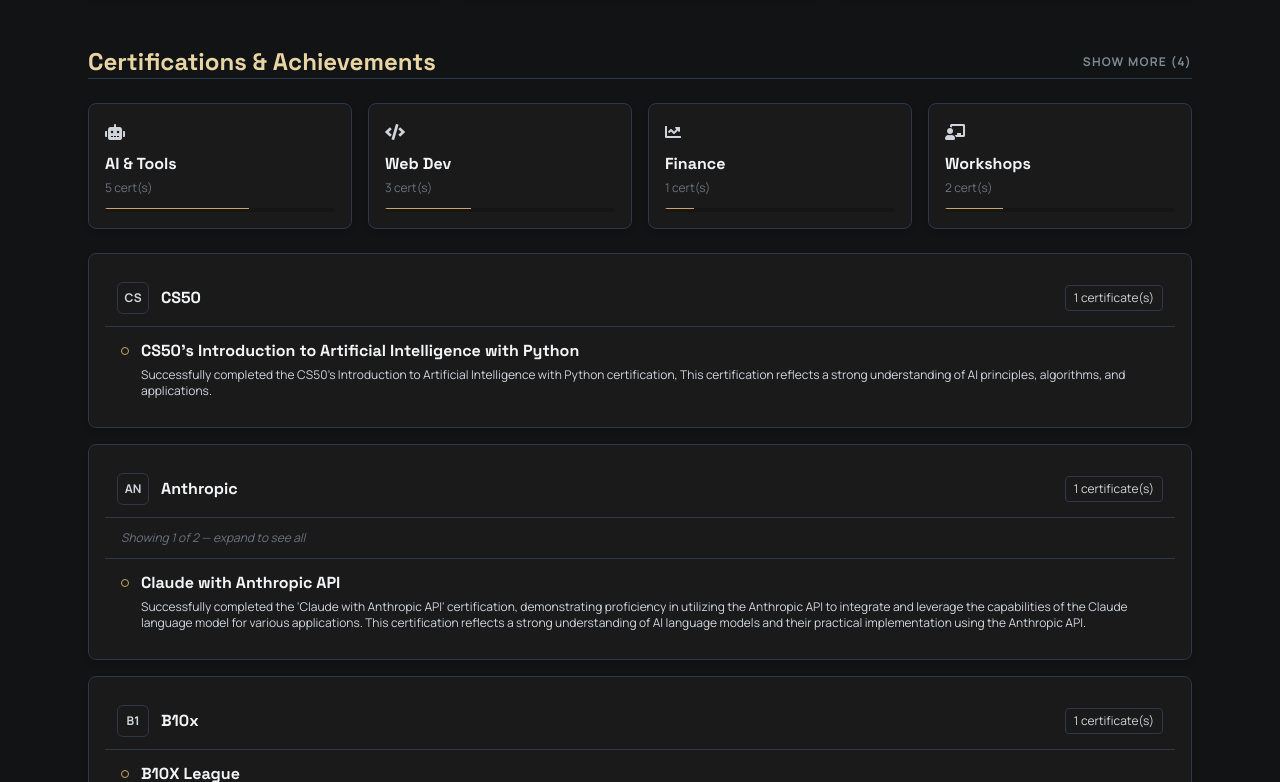
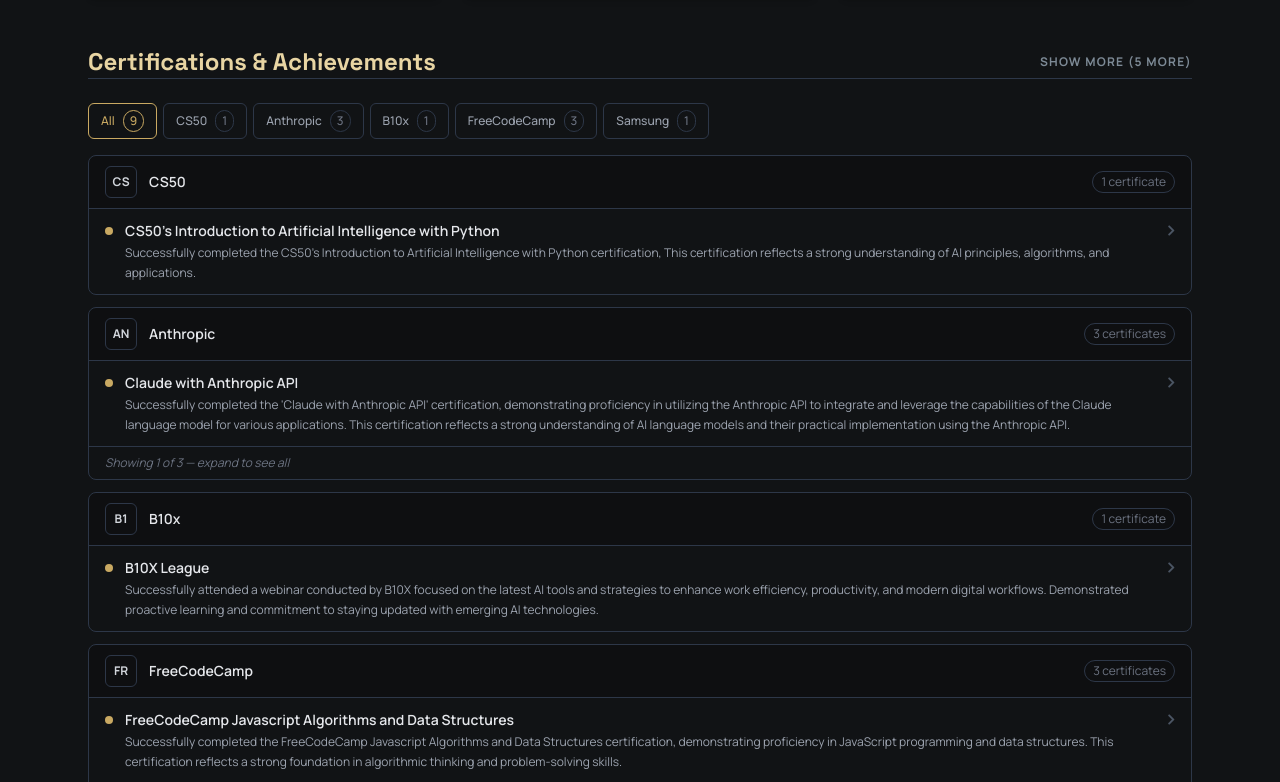
Before and after one commit to DanielDeshmukh/Portfolio, a React (Vite) app in the folder frontend/: page / in a window 1280 px wide. Shown: the part 1578-2360 px from the top of the page. Built offline with nearby package versions, Linux system fonts and the light colour scheme.

Commit message:
add latest certificate

```diff
--- a/frontend/public/data/certificates.json
+++ b/frontend/public/data/certificates.json
@@ -25,6 +25,12 @@
       "description": "Successfully completed the FreeCodeCamp Javascript Algorithms and Data Structures certification, demonstrating proficiency in JavaScript programming and data structures. This certification reflects a strong foundation in algorithmic thinking and problem-solving skills."
     },
     {
+      "id": "anthropic",
+      "name": "Introduction to Agent Skills",
+      "file": "images/certificate-claude-introduction-to-agent-skills.jpg",
+      "description": "Successfully completed the 'Introduction to Agent Skills' certification, demonstrating a strong understanding of the fundamental skills required for building and deploying AI agents skills. This certification reflects proficiency in designing, developing, and implementing agent skills."
+    },
+    {
       "id": "samsung",
       "name": "Samsung Innovation",
       "file": "images/certificate-samsung.png",
--- a/frontend/src/components/Certifications.jsx
+++ b/frontend/src/components/Certifications.jsx
@@ -14,6 +14,7 @@
   const [certificates, setCertificates] = useState([])
   const [selectedCert, setSelectedCert] = useState(null)
   const [showAll, setShowAll] = useState(false)
+  const [activeTab, setActiveTab] = useState('all')
 
   useEffect(() => {
     loadCertificates().then(data => setCertificates(data.certificates || []))
@@ -21,27 +22,20 @@
 
   if (certificates.length === 0) return null
 
-  const DOMAIN_MAP = {
-    "AI & Tools": {
-      icon: "fas fa-robot",
-      ids: ["anthropic", "CS50", "samsung", "b10x"]
-    },
-    "Web Dev": {
-      icon: "fas fa-code",
-      ids: ["freeCodeCamp"]
-    },
-    "Finance": {
-      icon: "fas fa-chart-line",
-      ids: ["b10x"]
-    },
-    "Workshops": {
-      icon: "fas fa-chalkboard-teacher",
-      ids: ["samsung", "b10x"]
-    }
-  }
+  const tabList = [
+    { id: 'all', label: 'All' },
+    ...Array.from(new Set(certificates.map(c => c.id))).map(id => ({
+      id,
+      label: id.charAt(0).toUpperCase() + id.slice(1)
+    }))
+  ]
 
-  const visibleCertificates = showAll ? certificates : certificates.slice(0, 4)
-  const groupedCerts = visibleCertificates.reduce((acc, cert) => {
+  const sliced = showAll ? certificates : certificates.slice(0, 4)
+  const visibleCertificates = activeTab === 'all'
+    ? sliced
+    : sliced.filter(c => c.id === activeTab)
+  const hiddenCount = certificates.length - 4
+  const grouped = visibleCertificates.reduce((acc, cert) => {
     if (!acc[cert.id]) acc[cert.id] = []
     acc[cert.id].push(cert)
     return acc
@@ -56,87 +50,92 @@
             onClick={() => setShowAll(!showAll)}
             className="text-xs font-bold uppercase tracking-widest text-accent hover:text-primary transition-colors"
           >
-            {showAll ? 'Show Less' : `Show More (${certificates.length - 4})`}
+            {showAll ? 'Show Less' : `Show More (${hiddenCount} more)`}
           </button>
         )}
       </div>
       <hr className="border-slate mb-6" />
 
-      <div className="grid grid-cols-2 md:grid-cols-4 gap-4">
-        {Object.entries(DOMAIN_MAP).map(([domain, config]) => {
-          const domainCount = certificates.filter(cert => config.ids.includes(cert.id)).length
-          const progressSegments = Math.min(domainCount, certificates.length)
+      <div className="flex flex-wrap gap-1.5 mt-4 mb-4">
+        {tabList.map(tab => {
+          const totalCount = tab.id === 'all'
+            ? certificates.length
+            : certificates.filter(c => c.id === tab.id).length
+
+          const isActive = activeTab === tab.id
 
           return (
-            <div key={domain} tabIndex={0} className="card p-3 border border-slate focus-visible:outline focus-visible:outline-1">
-              <i className={`${config.icon} text-base text-gray-300`}></i>
-              <h3 className="font-heading text-base font-semibold mt-2">{domain}</h3>
-              <p className="text-xs text-gray-500 mt-1">{domainCount} cert(s)</p>
-              <div className="mt-3 h-1 bg-black/20 rounded overflow-hidden">
-                {progressSegments === 0 ? (
-                  <div className="h-full w-1 border-t border-primary" />
-                ) : (
-                  <div className="h-full flex">
-                    {certificates.map((cert, index) => (
-                      <div
-                        key={`${domain}-${cert.id}-${index}`}
-                        className={`h-full flex-1 ${index < progressSegments ? 'border-t border-primary' : ''}`}
-                      />
-                    ))}
-                  </div>
-                )}
-              </div>
-            </div>
+            <button
+              key={tab.id}
+              onClick={() => setActiveTab(tab.id)}
+              className={`inline-flex items-center gap-2 px-3 py-1.5 rounded-md border text-xs font-medium transition-colors
+                ${isActive
+                  ? 'border-primary text-primary bg-transparent'
+                  : 'border-slate text-gray-400 hover:border-gray-500 hover:text-gray-300 bg-transparent'
+                }`}
+            >
+              {tab.label}
+              <span className={`text-xs px-1.5 py-0.5 rounded-full border
+                ${isActive
+                  ? 'border-primary text-primary'
+                  : 'border-slate text-gray-500'
+                }`}
+              >
+                {totalCount}
+              </span>
+            </button>
           )
         })}
       </div>
 
-      <div className="mt-6 grid gap-4">
-        {Object.entries(groupedCerts).map(([id, groupCertificates]) => {
-          const totalGroupCount = certificates.filter(cert => cert.id === id).length
-          const isPartialGroup = !showAll && groupCertificates.length < totalGroupCount
+      <div className="flex flex-col gap-3 mt-2">
+        {Object.entries(grouped).map(([id, certs]) => {
+          const totalInGroup = certificates.filter(c => c.id === id).length
+          const isPartial = certs.length < totalInGroup && !showAll
 
           return (
-            <div
-              key={id}
-              className="card border border-slate rounded-lg"
-            >
-              <div className="flex items-center gap-3 border-b border-slate p-3">
-                <div className="w-8 h-8 flex items-center justify-center border border-slate rounded-md p-2 text-xs font-bold uppercase text-gray-300">
-                  {id.slice(0, 2).toUpperCase()}
+            <div key={id} className="border border-slate rounded-lg overflow-hidden">
+              {activeTab === 'all' && (
+                <div className="flex items-center gap-3 px-4 py-2.5 border-b border-slate bg-black/20">
+                  <div className="w-8 h-8 rounded-md border border-slate flex items-center justify-center text-xs font-bold text-gray-300 uppercase flex-shrink-0">
+                    {id.slice(0, 2)}
                   </div>
-                <h3 className="font-heading text-base font-semibold">
-                  {id.charAt(0).toUpperCase() + id.slice(1)}
-                </h3>
-                <div className="ml-auto border border-slate rounded px-2 py-1 text-xs text-gray-300">
-                  {groupCertificates.length} certificate(s)
+                  <span className="text-sm font-semibold text-gray-200 capitalize flex-1">
+                    {id}
+                  </span>
+                  <span className="text-xs text-gray-500 border border-slate rounded-full px-2 py-0.5">
+                    {totalInGroup} certificate{totalInGroup !== 1 ? 's' : ''}
+                  </span>
                 </div>
-              </div>
-
-              {isPartialGroup && (
-                <p className="text-xs text-gray-500 italic px-4 py-3 border-b border-slate">
-                  Showing {groupCertificates.length} of {totalGroupCount} &mdash; expand to see all
-                </p>
               )}
 
-              <div>
-                {groupCertificates.map(cert => (
+              {certs.map((cert, i) => (
                 <div
                   key={cert.name}
                   onClick={() => setSelectedCert(cert)}
-                    tabIndex={0}
-                    className="border-b border-slate last:border-b-0 hover:border-primary transition cursor-pointer py-3 px-4 group focus-visible:outline focus-visible:outline-1"
+                  className={`flex items-start gap-3 px-4 py-3 cursor-pointer hover:border-primary transition group
+                    ${i < certs.length - 1 ? 'border-b border-slate' : ''}`}
                 >
-                    <div className="flex gap-3">
-                      <div className="w-2 h-2 rounded-full border border-primary mt-2 flex-none" />
-                      <div>
-                        <h4 className="font-heading text-base font-semibold group-hover:text-primary transition">{cert.name}</h4>
-                        <p className="text-xs text-gray-300 mt-1">{cert.description}</p>
+                  <div className="w-2 h-2 rounded-full bg-primary flex-shrink-0 mt-1.5" />
+                  <div className="flex-1 min-w-0">
+                    <p className="text-sm font-semibold text-gray-200 group-hover:text-primary transition">
+                      {cert.name}
+                    </p>
+                    <p className="text-xs text-gray-400 mt-0.5 leading-relaxed">
+                      {cert.description}
+                    </p>
                   </div>
-                    </div>
+                  <i className="fas fa-chevron-right text-gray-600 text-xs mt-1 flex-shrink-0" />
                 </div>
               ))}
+
+              {isPartial && (
+                <div className="px-4 py-2 border-t border-slate">
+                  <p className="text-xs text-gray-500 italic">
+                    Showing {certs.length} of {totalInGroup} — expand to see all
+                  </p>
                 </div>
+              )}
             </div>
           )
         })}
```
Also changed, not shown: frontend/public/images/certificate-claude-introduction-to-agent-skills.jpg (added). Lines whose indentation alone changed are shown as unchanged.
